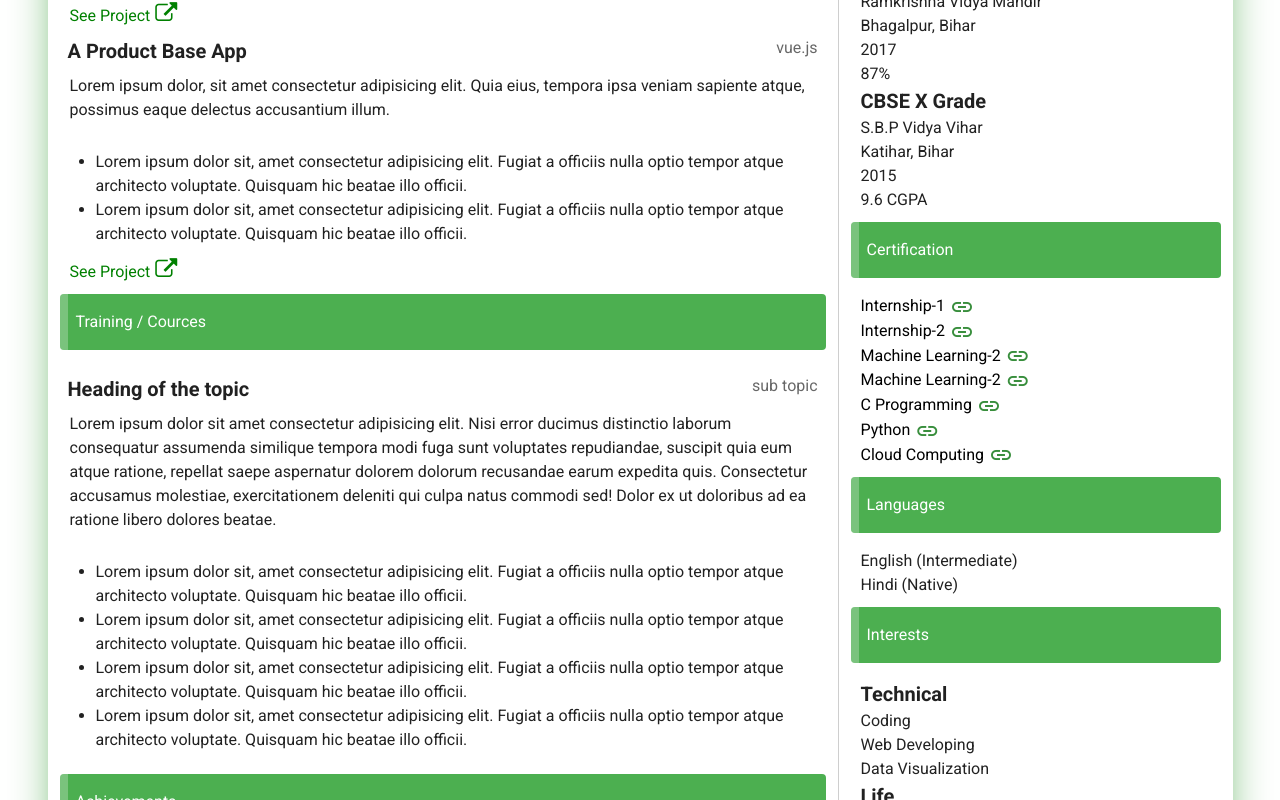
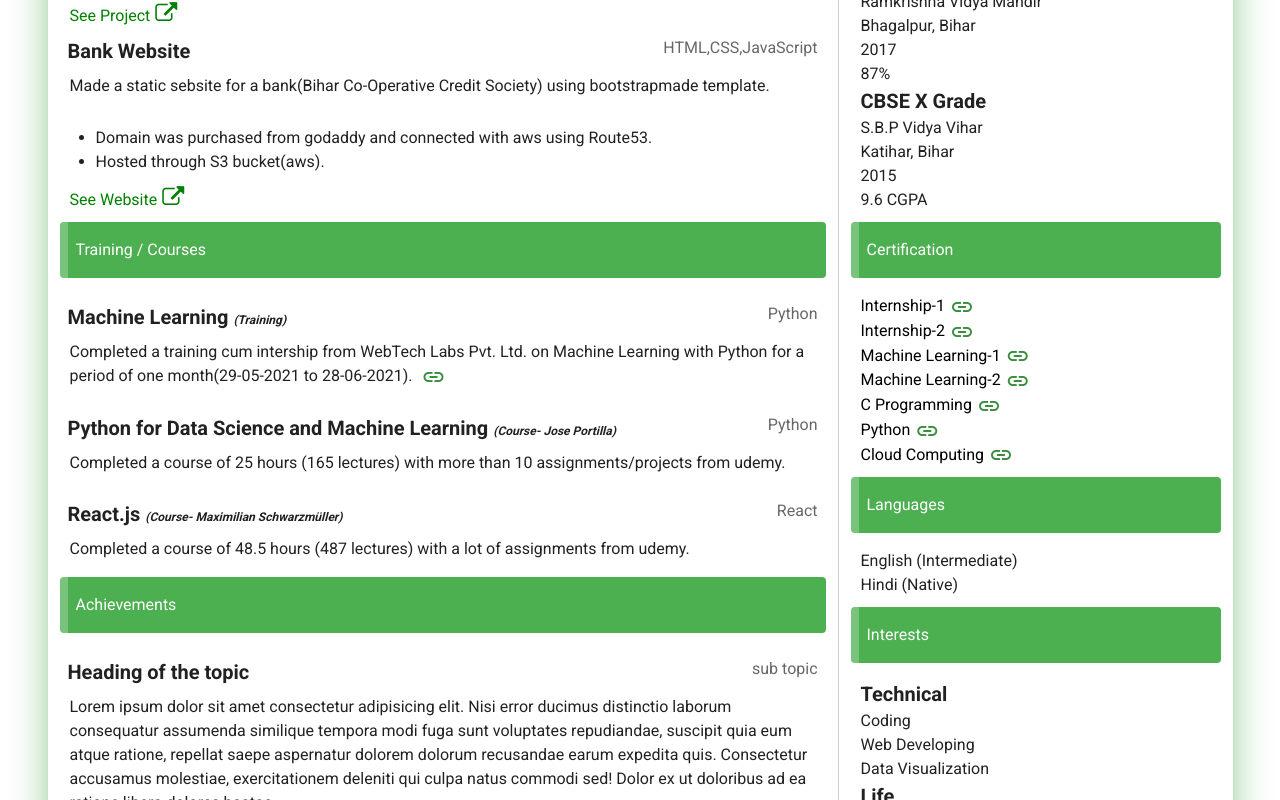
Before and after one commit to chaturcr48/My-Portfolio, a Vue app: page / in a window 1280 px wide. Shown: the part 1200-2000 px from the top of the page. Built offline with nearby package versions, Linux system fonts and the light colour scheme.

Commit message:
last update

```diff
--- a/src/components/Projects.vue
+++ b/src/components/Projects.vue
@@ -9,14 +9,15 @@
       <span class="span-sub-topic"> PHP / MySql / Bootstrap</span>
     </v-row>
     <p class="padding-x">
-          A basic Forum to post question related to a particular
-          categories and can get answer of their questions/queries too. You can also give answer of other's question by just posting a comment on that thread.
+      A basic Forum to post question related to a particular categories and can
+      get answer of their questions/queries too. You can also give answer of
+      other's question by just posting a comment on that thread.
     </p>
     <v-container>
       <ul>
         <li>
-              User can visit the forum and see any category, question, answer,
-              etc. but they are not able to post their question before login.
+          User can visit the forum and see any category, question, answer, etc.
+          but they are not able to post their question before login.
         </li>
         <li>
           User have to first signup and login to the forum to post their
@@ -30,11 +31,11 @@
         href="https://github.com/chaturcr48/Forum-for-question-and-answer"
         target="_blank"
         rel="noopener noreferrer"
-            ><span class="link">See Project</span
-            >
+        ><span class="link">See Project</span>
         <i
           class="fa fa-external-link"
-              style="font-size: 22px; color: green; margin-left: 5px"></i>
+          style="font-size: 22px; color: green; margin-left: 5px"
+        ></i>
       </a>
     </div>
     <v-row class="padding">
@@ -43,20 +44,18 @@
       <span class="span-sub-topic"> HTML / CSS / JS</span>
     </v-row>
     <p class="padding-x">
-           A simple Quiz App that contains a set of curated questions and its answers.
-           It will also show your result at the end of the quiz along with your highest score scored earlier.
+      A simple Quiz App that contains a set of curated questions and its
+      answers. It will also show your result at the end of the quiz along with
+      your highest score scored earlier.
     </p>
     <v-container>
       <ul>
+        <li>Question is taken from an open source api.</li>
         <li>
-              Question is taken from an open source api.
+          On choosing the correct answer, it will pop up with green otherwise
+          red.
         </li>
-            <li>
-              On choosing the correct answer, it will pop up with green otherwise red.
-            </li>
-            <li>
-              Your will get 1 on the corect option else 0 will be given.
-            </li>
+        <li>Your will get 1 on the corect option else 0 will be given.</li>
       </ul>
     </v-container>
     <div class="padding-x">
@@ -64,29 +63,29 @@
         href="https://github.com/chaturcr48/Quiz-App"
         target="_blank"
         rel="noopener noreferrer"
-            ><span class="link">See Project</span><i
+        ><span class="link">See Project</span
+        ><i
           class="fa fa-external-link"
-              style="font-size: 22px; color: green; margin-left: 5px"></i></a
-          >
+          style="font-size: 22px; color: green; margin-left: 5px"
+        ></i
+      ></a>
     </div>
     <v-row class="padding">
-          <span style="font-weight: bold; font-size: 20px"
-            >Keep Note</span
-          >
+      <span style="font-weight: bold; font-size: 20px">Keep Note</span>
       <v-spacer></v-spacer>
       <span class="span-sub-topic"> PHP / MySql / Bootstrap</span>
     </v-row>
     <p class="padding-x">
-          An app where you can store your daily notes for further use. You can also edit and delete your notes according to your choice.
-          Their is also a serch functionality so that you can grab your notes easily.
+      An app where you can store your daily notes for further use. You can also
+      edit and delete your notes according to your choice. Their is also a serch
+      functionality so that you can grab your notes easily.
     </p>
     <v-container>
       <ul>
+        <li>You can add, edit and delete your notes.</li>
         <li>
-              You can add, edit and delete your notes.
-            </li>
-            <li>
-              Serch functionality and pagination is given(a page contains atmost 10 notes).
+          Serch functionality and pagination is given(a page contains atmost 10
+          notes).
         </li>
       </ul>
     </v-container>
@@ -95,88 +94,83 @@
         href="https://github.com/chaturcr48/CRUD-Project"
         target="_blank"
         rel="noopener noreferrer"
-            ><span class="link">See Project<i
+        ><span class="link"
+          >See Project<i
             class="fa fa-external-link"
-              style="font-size: 22px; color: green; margin-left: 5px"></i></span></a
-          >
+            style="font-size: 22px; color: green; margin-left: 5px"
+          ></i></span
+      ></a>
     </div>
     <v-row class="padding">
-          <span style="font-weight: bold; font-size: 20px"
-            >A Product Base App</span
-          >
-          <v-spacer></v-spacer> <span class="span-sub-topic"> vue.js</span>
+      <span style="font-weight: bold; font-size: 20px">Bank Website</span>
+      <v-spacer></v-spacer>
+      <span class="span-sub-topic"> HTML,CSS,JavaScript</span>
     </v-row>
     <p class="padding-x">
-          Lorem ipsum dolor, sit amet consectetur adipisicing elit. Quia eius,
-          tempora ipsa veniam sapiente atque, possimus eaque delectus
-          accusantium illum.
+      Made a static sebsite for a bank(Bihar Co-Operative Credit Society) using
+      bootstrapmade template.
     </p>
     <v-container>
       <ul>
         <li>
-              Lorem ipsum dolor sit, amet consectetur adipisicing elit. Fugiat a
-              officiis nulla optio tempor atque architecto voluptate. Quisquam
-              hic beatae illo officii.
+          Domain was purchased from godaddy and connected with aws using
+          Route53.
         </li>
-            <li>
-              Lorem ipsum dolor sit, amet consectetur adipisicing elit. Fugiat a
-              officiis nulla optio tempor atque architecto voluptate. Quisquam
-              hic beatae illo officii.
-            </li>
+        <li>Hosted through S3 bucket(aws).</li>
       </ul>
     </v-container>
     <div class="padding-x">
       <a
-            href="https://github.com/chaturcr48/A-product-base-app"
+        href="http://thebiharcooperative.com"
         target="_blank"
         rel="noopener noreferrer"
-            ><span class="link">See Project<i
+        ><span class="link"
+          >See Website<i
             class="fa fa-external-link"
-              style="font-size: 22px; color: green; margin-left: 5px"></i></span></a
-          >
+            style="font-size: 22px; color: green; margin-left: 5px"
+          ></i></span
+      ></a>
     </div>
     <v-alert border="left" color="green" dark class="margin-top">
-          Training / Cources
+      Training / Courses
     </v-alert>
     <v-row class="padding">
       <span style="font-weight: bold; font-size: 20px"
-            >Heading of the topic</span
+        >Machine Learning <em style="font-size: 12px">(Training)</em></span
       >
-          <v-spacer></v-spacer> <span class="span-sub-topic"> sub topic</span>
+      <v-spacer></v-spacer> <span class="span-sub-topic"> Python</span>
     </v-row>
     <p class="padding-x">
-          Lorem ipsum dolor sit amet consectetur adipisicing elit. Nisi error
-          ducimus distinctio laborum consequatur assumenda similique tempora
-          modi fuga sunt voluptates repudiandae, suscipit quia eum atque
-          ratione, repellat saepe aspernatur dolorem dolorum recusandae earum
-          expedita quis. Consectetur accusamus molestiae, exercitationem
-          deleniti qui culpa natus commodi sed! Dolor ex ut doloribus ad ea
-          ratione libero dolores beatae.
+      Completed a training cum intership from WebTech Labs Pvt. Ltd. on Machine
+      Learning with Python for a period of one month(29-05-2021 to 28-06-2021).
+      <a
+        href="https://drive.google.com/file/d/1fn-PXpLt0ULZf--t7O_N_-04aTC3g13J/view?usp=sharing"
+        target="_blank"
+        rel="noopener noreferrer"
+        class=""
+        ><span class="" color="" style="color: black; margin-right: 5px"></span>
+        <v-icon class="footer-icon" color="green darken-2"> mdi-link </v-icon>
+      </a>
     </p>
-        <v-container>
-          <ul>
-            <li>
-              Lorem ipsum dolor sit, amet consectetur adipisicing elit. Fugiat a
-              officiis nulla optio tempor atque architecto voluptate. Quisquam
-              hic beatae illo officii.
-            </li>
-            <li>
-              Lorem ipsum dolor sit, amet consectetur adipisicing elit. Fugiat a
-              officiis nulla optio tempor atque architecto voluptate. Quisquam
-              hic beatae illo officii.
-            </li>
-            <li>
-              Lorem ipsum dolor sit, amet consectetur adipisicing elit. Fugiat a
-              officiis nulla optio tempor atque architecto voluptate. Quisquam
-              hic beatae illo officii.
-            </li>
-            <li>
-              Lorem ipsum dolor sit, amet consectetur adipisicing elit. Fugiat a
-              officiis nulla optio tempor atque architecto voluptate. Quisquam
-              hic beatae illo officii.
-            </li>
-          </ul>
-        </v-container>
+    <v-row class="padding">
+      <span style="font-weight: bold; font-size: 20px"
+        >Python for Data Science and Machine Learning
+        <em style="font-size: 12px">(Course- Jose Portilla)</em></span
+      >
+      <v-spacer></v-spacer> <span class="span-sub-topic"> Python</span>
+    </v-row>
+    <p class="padding-x">
+      Completed a course of 25 hours (165 lectures) with more than 10 assignments/projects from udemy.
+    </p>
+    <v-row class="padding">
+      <span style="font-weight: bold; font-size: 20px"
+        >React.js
+        <em style="font-size: 12px">(Course- Maximilian Schwarzmüller)</em></span>
+      <v-spacer></v-spacer> <span class="span-sub-topic"> React</span>
+    </v-row>
+    <p class="padding-x">
+      Completed a course of 48.5 hours (487 lectures) with a lot of assignments from udemy.
+    </p>
     <v-alert border="left" color="green" dark class="margin-top">
       Achievements
     </v-alert>
@@ -188,34 +182,33 @@
     </v-row>
     <p class="padding-x">
       Lorem ipsum dolor sit amet consectetur adipisicing elit. Nisi error
-          ducimus distinctio laborum consequatur assumenda similique tempora
-          modi fuga sunt voluptates repudiandae, suscipit quia eum atque
-          ratione, repellat saepe aspernatur dolorem dolorum recusandae earum
-          expedita quis. Consectetur accusamus molestiae, exercitationem
-          deleniti qui culpa natus commodi sed! Dolor ex ut doloribus ad ea
-          ratione libero dolores beatae.
+      ducimus distinctio laborum consequatur assumenda similique tempora modi
+      fuga sunt voluptates repudiandae, suscipit quia eum atque ratione,
+      repellat saepe aspernatur dolorem dolorum recusandae earum expedita quis.
+      Consectetur accusamus molestiae, exercitationem deleniti qui culpa natus
+      commodi sed! Dolor ex ut doloribus ad ea ratione libero dolores beatae.
     </p>
     <v-container>
       <ul>
         <li>
           Lorem ipsum dolor sit, amet consectetur adipisicing elit. Fugiat a
-              officiis nulla optio tempor atque architecto voluptate. Quisquam
-              hic beatae illo officii.
+          officiis nulla optio tempor atque architecto voluptate. Quisquam hic
+          beatae illo officii.
         </li>
         <li>
           Lorem ipsum dolor sit, amet consectetur adipisicing elit. Fugiat a
-              officiis nulla optio tempor atque architecto voluptate. Quisquam
-              hic beatae illo officii.
+          officiis nulla optio tempor atque architecto voluptate. Quisquam hic
+          beatae illo officii.
         </li>
         <li>
           Lorem ipsum dolor sit, amet consectetur adipisicing elit. Fugiat a
-              officiis nulla optio tempor atque architecto voluptate. Quisquam
-              hic beatae illo officii.
+          officiis nulla optio tempor atque architecto voluptate. Quisquam hic
+          beatae illo officii.
         </li>
         <li>
           Lorem ipsum dolor sit, amet consectetur adipisicing elit. Fugiat a
-              officiis nulla optio tempor atque architecto voluptate. Quisquam
-              hic beatae illo officii.
+          officiis nulla optio tempor atque architecto voluptate. Quisquam hic
+          beatae illo officii.
         </li>
       </ul>
     </v-container>
--- a/src/components/SkillSection.vue
+++ b/src/components/SkillSection.vue
@@ -97,7 +97,7 @@
               rel="noopener noreferrer"
               class=""
               ><span class="" color="" style="color: black; margin-right: 5px"
-                >Machine Learning-2</span
+                >Machine Learning-1</span
               >
               <v-icon class="footer-icon" color="green darken-2">
                 mdi-link
```
Lines whose indentation alone changed are shown as unchanged.
